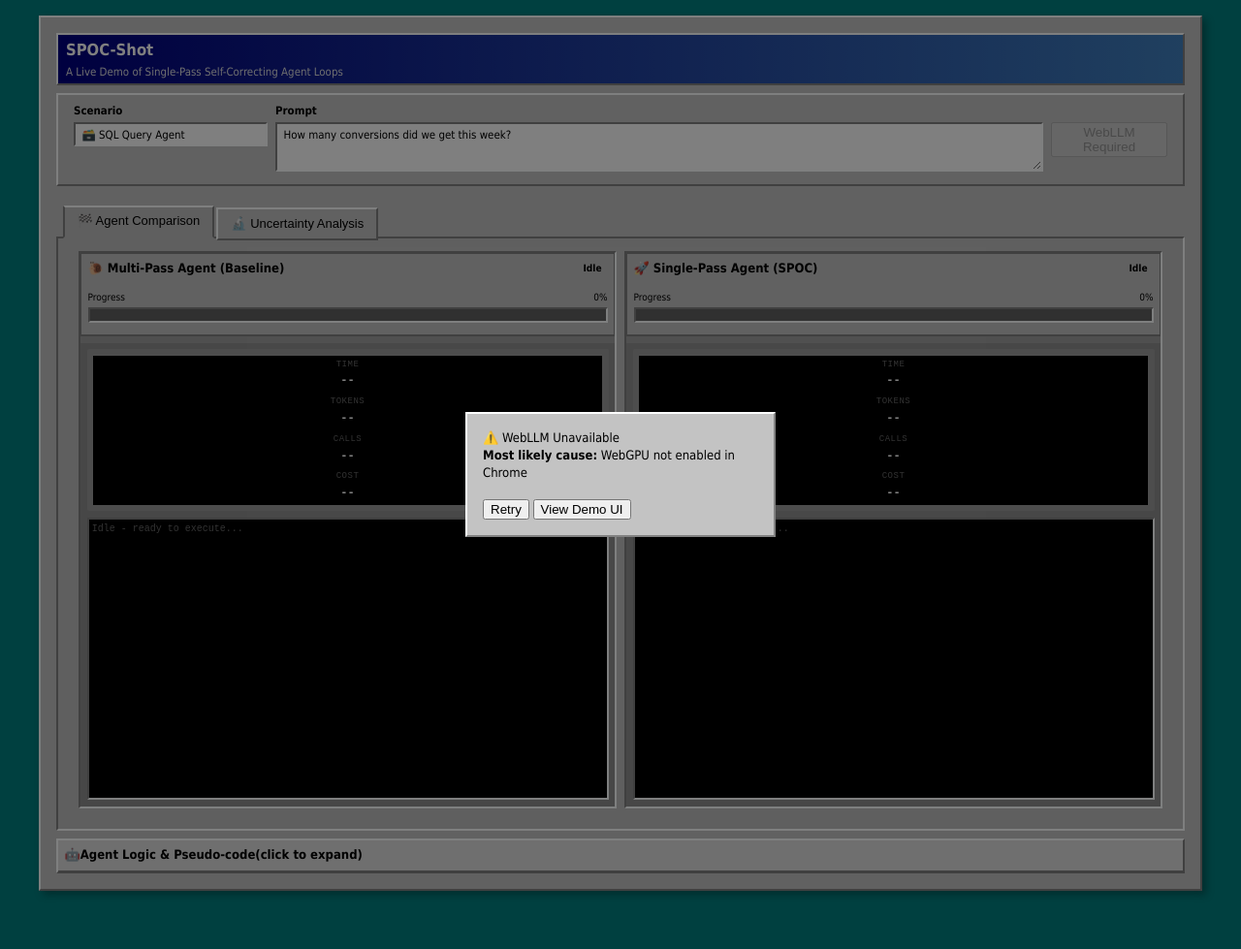
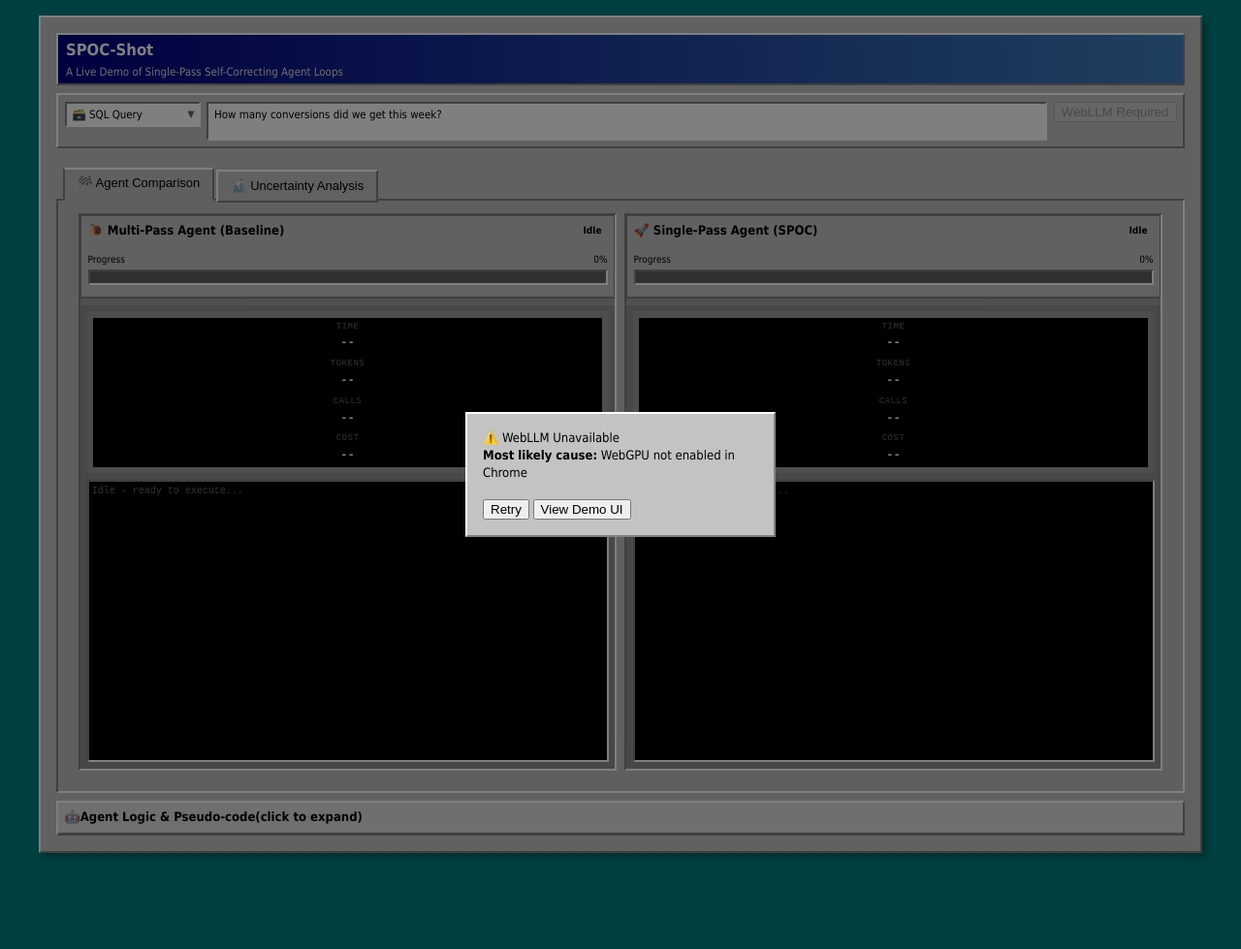
Before and after one commit to cipher982/spoc-shot, a Python web app: template app/templates/index.html in a window 1280 px wide. Shown: the whole page at 97% size. Run offline with Jinja, Linux system fonts and the light colour scheme; the template is opened without the code that fills it, so the values that code supplies are empty; some libraries are stand-ins or nearby versions.

Commit message:
Unified control panel and compact results interface with visual refresh, prompt selection, and improved uncertainty analysis flow.

```diff
--- /dev/null
+++ b/app/static/css/components/unified.css
@@ -0,0 +1,190 @@
+/* Compact Interface Styling - Windows 98 Theme */
+
+/* Compact Control Panel */
+.compact-controls {
+  background: var(--win98-face);
+  border: 2px solid;
+  border-color: var(--win98-highlight) var(--win98-shadow) var(--win98-shadow) var(--win98-highlight);
+  margin: var(--space-sm) 0;
+  padding: var(--space-sm);
+}
+
+.control-row {
+  display: flex;
+  gap: var(--space-sm);
+  align-items: flex-start;
+}
+
+/* Compact Select */
+.select-wrapper {
+  position: relative;
+  flex-shrink: 0;
+  width: 140px;
+}
+
+.compact-select {
+  width: 100%;
+  background: white;
+  border: 2px solid;
+  border-color: var(--win98-shadow) var(--win98-highlight) var(--win98-highlight) var(--win98-shadow);
+  padding: 4px 20px 4px 6px;
+  font-family: var(--font-family);
+  font-size: var(--font-sm);
+  color: var(--win98-text);
+  appearance: none;
+  cursor: pointer;
+}
+
+.compact-select:focus {
+  outline: none;
+  background: #FFFACD;
+}
+
+.select-arrow {
+  position: absolute;
+  right: 6px;
+  top: 50%;
+  transform: translateY(-50%);
+  pointer-events: none;
+  font-size: 10px;
+  color: #666;
+}
+
+/* Compact Textarea */
+.compact-textarea {
+  flex: 1;
+  background: white;
+  border: 2px solid;
+  border-color: var(--win98-shadow) var(--win98-highlight) var(--win98-highlight) var(--win98-shadow);
+  padding: 4px 6px;
+  font-family: var(--font-family);
+  font-size: var(--font-sm);
+  color: var(--win98-text);
+  resize: none;
+  min-height: 40px;
+}
+
+.compact-textarea:focus {
+  outline: none;
+  background: #FFFACD;
+}
+
+/* Compact Execute Button */
+.compact-execute-button {
+  background: var(--win98-face);
+  border: 2px solid;
+  border-color: var(--win98-highlight) var(--win98-shadow) var(--win98-shadow) var(--win98-highlight);
+  padding: 4px 12px;
+  font-family: var(--font-family);
+  font-size: var(--font-sm);
+  font-weight: bold;
+  color: var(--win98-text);
+  cursor: pointer;
+  transition: all 0.1s ease;
+  flex-shrink: 0;
+  white-space: nowrap;
+}
+
+.compact-execute-button:hover {
+  background: #E0E0E0;
+}
+
+.compact-execute-button:active {
+  border-color: var(--win98-shadow) var(--win98-highlight) var(--win98-highlight) var(--win98-shadow);
+  background: #D0D0D0;
+}
+
+.compact-execute-button:disabled {
+  background: #C0C0C0;
+  color: #808080;
+  cursor: not-allowed;
+}
+
+/* Results Header Styling */
+.results-header {
+  background: var(--win98-face);
+  border: 2px solid;
+  border-color: var(--win98-highlight) var(--win98-shadow) var(--win98-shadow) var(--win98-highlight);
+  padding: var(--space-md);
+  margin-bottom: var(--space-md);
+  text-align: center;
+}
+
+.results-title {
+  font-size: var(--font-lg);
+  font-weight: bold;
+  margin: 0 0 var(--space-xs) 0;
+  color: var(--win98-text);
+  display: flex;
+  align-items: center;
+  justify-content: center;
+  gap: var(--space-sm);
+}
+
+.results-description {
+  font-size: var(--font-sm);
+  color: #666;
+  margin: 0;
+}
+
+.result-status {
+  background: #E0E0E0;
+  border: 1px solid var(--win98-shadow);
+  padding: 2px 6px;
+  font-size: var(--font-xs);
+  border-radius: 2px;
+}
+
+/* Result Sections */
+.result-section {
+  background: #111;
+  border: 1px solid #333;
+  padding: var(--space-sm);
+  margin-bottom: var(--space-sm);
+}
+
+.result-section h4 {
+  background: none;
+  border: none;
+  border-bottom: 1px solid #ccc;
+  padding: 2px 0;
+  margin: -var(--space-sm) -var(--space-sm) var(--space-sm) -var(--space-sm);
+  font-size: 10px;
+  font-weight: bold;
+  color: #000;
+  text-transform: uppercase;
+  font-family: "Courier New", monospace;
+  letter-spacing: 1px;
+}
+
+/* Analysis Log */
+.analysis-log {
+  background: #000;
+  border: 2px solid;
+  border-color: var(--win98-shadow) var(--win98-highlight) var(--win98-highlight) var(--win98-shadow);
+  padding: var(--space-sm);
+  min-height: 120px;
+  font-family: "Courier New", monospace;
+  font-size: 11px;
+  color: #fff;
+  overflow-y: auto;
+  max-height: 300px;
+}
+
+/* Responsive Design */
+@media (max-width: 768px) {
+  .control-step {
+    flex-direction: column;
+    align-items: center;
+    text-align: center;
+  }
+
+  .step-number {
+    margin-bottom: var(--space-xs);
+  }
+
+  .unified-execute-button {
+    font-size: var(--font-sm);
+    padding: var(--space-xs) var(--space-md);
+  }
+}
--- a/app/static/js/modules/tabs.js
+++ b/app/static/js/modules/tabs.js
@@ -44,5 +44,14 @@ export class TabManager {
     } else {
       console.error('❌ Target panel not found:', `${targetTab}-content`);
     }
+
+    // Handle tab-specific UI behavior
+    this.updateUIForTab(targetTab);
+  }
+
+  updateUIForTab(targetTab) {
+    // With unified interface, no need to change controls between tabs
+    // Controls stay static, only results change
+    console.log('✅ Tab switched to:', targetTab, '- controls remain consistent');
   }
 }
--- a/app/static/js/modules/uncertainty.js
+++ b/app/static/js/modules/uncertainty.js
@@ -5,10 +5,17 @@ export class UncertaintyAnalyzer {
   }
 
   init() {
-    // No separate analyze button - analysis is triggered by main execute button
+    // Set up event listeners for the new UI
+    this.setupEventListeners();
+  }
+
+  setupEventListeners() {
+    // No separate event listeners needed - unified interface handles everything
+    console.log('✅ Uncertainty analyzer initialized - using unified controls');
   }
 
   async startAnalysis() {
+    // Legacy method for shared control panel (Tab A compatibility)
     const prompt = document.getElementById('prompt-input').value;
     const scenario = document.getElementById('scenario-select').value;
 
@@ -19,6 +26,17 @@ export class UncertaintyAnalyzer {
       runButton.textContent = 'Analyzing...';
     }
 
+    await this.startAnalysisWithPrompt(prompt, scenario);
+
+    // Reset button state
+    if (runButton) {
+      runButton.disabled = false;
+      runButton.textContent = '🚀 Execute';
+    }
+  }
+
+  async startAnalysisWithPrompt(prompt, scenario) {
+    // New method that actually uses the provided prompt
     this.resetUI();
     this.updateStatus('Analyzing...');
 
@@ -27,12 +45,6 @@ export class UncertaintyAnalyzer {
     } catch (error) {
       console.error('Uncertainty analysis error:', error);
       this.updateLog('error', `Analysis failed: ${error.message}`);
-    } finally {
-      // Reset button state
-      if (runButton) {
-        runButton.disabled = false;
-        runButton.textContent = '🚀 Execute';
-      }
     }
   }
 
@@ -100,11 +112,16 @@ export class UncertaintyAnalyzer {
   }
 
   async runSingleResponseAnalysis(prompt, scenario) {
-    this.updateLog('info', 'Running single response analysis...');
+    this.updateLog('info', `Analyzing prompt: "${prompt.substring(0, 50)}${prompt.length > 50 ? '...' : ''}"`);
 
-    // Simulate analysis
+    // Simulate analysis with actual prompt
     await this.sleep(1000);
-    const response = this.getResponseForScenario(scenario);
+
+    // Use actual prompt for custom scenarios, fallback to predefined for quick examples
+    const response = scenario === 'custom' ?
+      this.generateResponseForCustomPrompt(prompt) :
+      this.getResponseForScenario(scenario);
+
     this.updateLog('response', response);
 
     await this.sleep(500);
@@ -204,6 +221,26 @@ export class UncertaintyAnalyzer {
     return responses[scenario] || responses.sql;
   }
 
+  generateResponseForCustomPrompt(prompt) {
+    // Generate a simulated response based on the actual custom prompt
+    const promptLower = prompt.toLowerCase();
+
+    // Simple keyword-based response generation for demo purposes
+    if (promptLower.includes('math') || promptLower.includes('solve') || promptLower.includes('equation')) {
+      return `Looking at this mathematical problem: "${prompt}", I need to work through the steps systematically to find the solution.`;
+    } else if (promptLower.includes('data') || promptLower.includes('analysis') || promptLower.includes('metrics')) {
+      return `Based on the data analysis request: "${prompt}", I've examined the relevant datasets and identified key trends and patterns.`;
+    } else if (promptLower.includes('research') || promptLower.includes('study') || promptLower.includes('findings')) {
+      return `Regarding your research question: "${prompt}", recent studies and literature provide several important insights worth considering.`;
+    } else if (promptLower.includes('sql') || promptLower.includes('database') || promptLower.includes('query')) {
+      return `For the database query: "${prompt}", I've executed the relevant SQL statements and compiled the results from our data warehouse.`;
+    } else {
+      // Generic response that incorporates part of the user's prompt
+      const firstPart = prompt.substring(0, 100);
+      return `Analyzing your request: "${firstPart}${prompt.length > 100 ? '...' : ''}", I've processed the information and generated a comprehensive response based on the available data and context.`;
+    }
+  }
+
   generateVariants(scenario) {
     const variants = {
       sql: [
--- a/app/templates/index.html
+++ b/app/templates/index.html
@@ -19,6 +19,7 @@
   <link rel="stylesheet" href="/static/css/components/tabs.css">
   <link rel="stylesheet" href="/static/css/components/race.css">
   <link rel="stylesheet" href="/static/css/components/uncertainty.css">
+  <link rel="stylesheet" href="/static/css/components/unified.css">
 </head>
 <body>
   <div class="main-container">
@@ -51,28 +52,20 @@
       </div>
     </div>
 
-    <!-- Control Panel -->
-    <div class="control-panel">
-      <div class="control-group">
-        <div class="scenario-group">
-          <label for="scenario-select" class="control-label">Scenario</label>
-          <select id="scenario-select" name="scenario" class="control-select">
-            <option value="sql" selected>🗃️ SQL Query Agent</option>
-            <option value="research">🔍 Research Agent</option>
-            <option value="data_analysis">📊 Data Analyst</option>
+    <!-- Compact Control Panel -->
+    <div class="compact-controls">
+      <div class="control-row">
+        <div class="select-wrapper">
+          <select id="scenario-select" name="scenario" class="compact-select">
+            <option value="sql" selected>🗃️ SQL Query</option>
+            <option value="research">🔍 Research</option>
+            <option value="data_analysis">📊 Data Analysis</option>
             <option value="math_tutor">🧮 Math Tutor</option>
           </select>
+          <div class="select-arrow">▼</div>
         </div>
-        <div class="prompt-group">
-          <label for="prompt-input" class="control-label">Prompt</label>
-          <textarea id="prompt-input" name="prompt" rows="2" class="control-textarea" placeholder="Enter your prompt here...">How many conversions did we get this week?</textarea>
-        </div>
-        <div class="button-group">
-          <label class="control-label">&nbsp;</label>
-          <button id="run-button" type="button" class="run-button">
-            🚀 Execute
-          </button>
-        </div>
+        <textarea id="prompt-input" name="prompt" rows="2" class="compact-textarea" placeholder="Prompt...">How many conversions did we get this week?</textarea>
+        <button id="run-button" type="button" class="compact-execute-button">🚀 Execute</button>
       </div>
     </div>
 
@@ -201,42 +194,39 @@
 
         <!-- Uncertainty Tab -->
         <div id="uncertainty-content" class="tab-panel">
-<!-- Uncertainty Tab Content -->
-<div class="uncertainty-analysis">
-  <div class="uncertainty-agent-card">
-    <div class="uncertainty-header">
-      <h3 class="uncertainty-title">
+          <div class="results-header">
+            <h3 class="results-title">
               🔬 Model Uncertainty Analysis
-        <span id="uncertainty-status" class="agent-status">Idle</span>
+              <span id="uncertainty-status" class="result-status">Ready</span>
             </h3>
+            <p class="results-description">Analyze token-level confidence and model uncertainty for the prompt above</p>
           </div>
 
-    <div class="uncertainty-body">
+          <div class="uncertainty-results">
             <!-- Token Heat Map -->
-      <div class="uncertainty-section">
+            <div class="result-section">
               <h4 class="section-title">Token-Level Confidence</h4>
               <div id="token-heatmap" class="token-heatmap">
-
-          <div class="heatmap-container smooth-transitions">
+                <div class="heatmap-container">
                   <div id="heatmap-text" class="heatmap-text">
-              Run analysis to see token-level confidence visualization...
+                    Click "Execute Analysis" above to see token-level confidence visualization...
                   </div>
                 </div>
               </div>
             </div>
 
             <!-- Confidence Metrics -->
-      <div class="uncertainty-section">
+            <div class="result-section">
               <h4 class="section-title">Sequence-Level Metrics</h4>
               <div class="confidence-metrics">
                 <div class="metric-gauge">
-            <div class="gauge-label">Overall</div>
+                  <div class="gauge-label">Overall Confidence</div>
                   <div class="gauge-container">
                     <div class="gauge-bar" id="confidence-bar">[████████████████████████░░░░░░]</div>
                     <span id="confidence-value" class="gauge-value">--</span>
                   </div>
                 </div>
-          <div class="uncertainty-metrics-grid">
+                <div class="metrics-grid">
                   <div class="metric-item">
                     <div class="metric-label">Entropy</div>
                     <div id="entropy-value" class="metric-value">--</div>
```
Also changed, not shown: other parts of app/templates/index.html (+4 -40 lines), app/static/css/components/uncertainty.css (+103 -0 lines), app/templates/partials/uncertainty_content.html (+31 -0 lines). Lines whose indentation alone changed are shown as unchanged.
